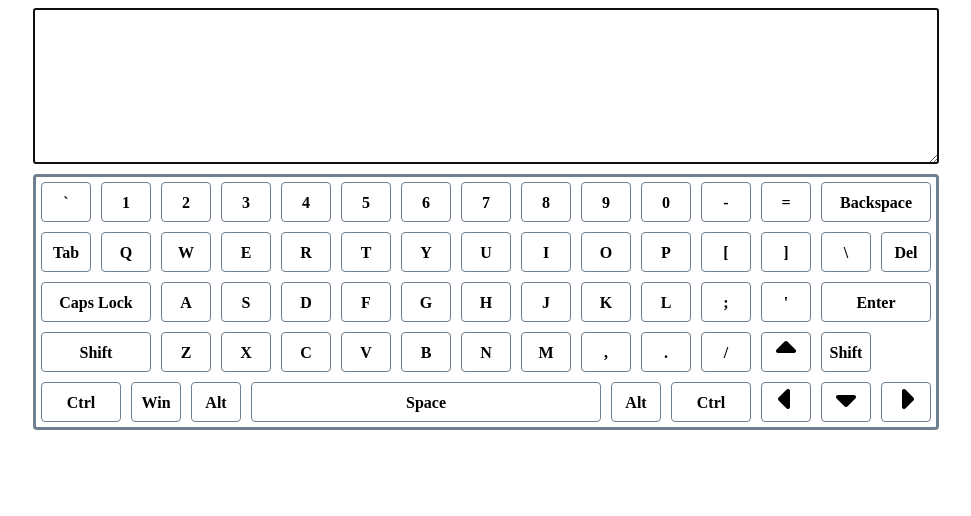
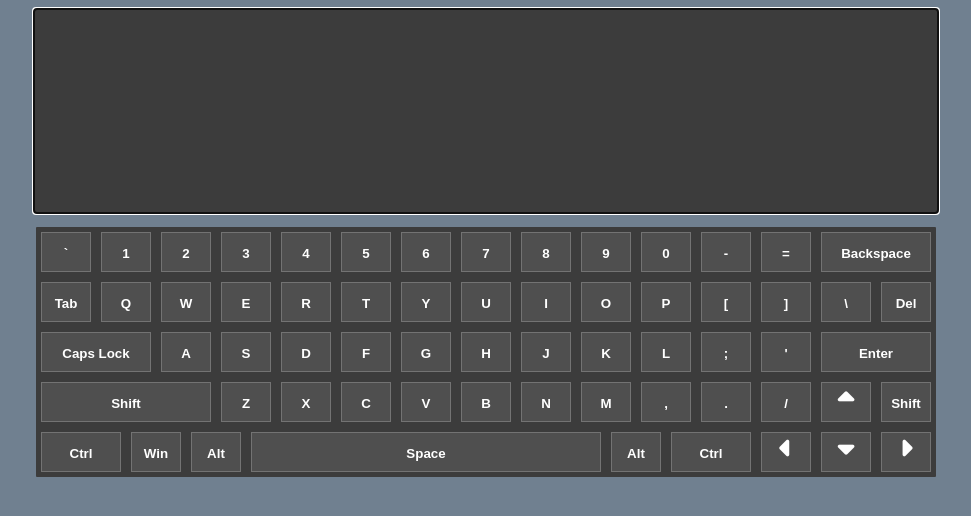
Before and after one commit to mbulldozer/virtual-keyboard, a plain HTML site: page index.html in a window 1280 px wide. Shown: the whole page, without its empty margins (157-1128 px from the left). Drawn offline with Linux system fonts and the light colour scheme.

Commit message:
feat: add keypress animation

```diff
--- a/js/keyboard.js
+++ b/js/keyboard.js
@@ -4,7 +4,7 @@ const KEYBOARD = document.createElement('div');
 
 CONTAINER.classList.add('container');
 TEXTAREA.classList.add('textarea');
-TEXTAREA.setAttribute('cols',30);
+TEXTAREA.setAttribute('cols', 30);
 TEXTAREA.setAttribute('rows', 10);
 KEYBOARD.classList.add('keyboard');
 document.body.append(CONTAINER);
@@ -12,10 +12,23 @@ CONTAINER.append(TEXTAREA, KEYBOARD);
 TEXTAREA.focus();
 
 KEYS.forEach(key => {
-  let keyNode = document.createElement('div');
-  keyNode.innerHTML=key.classes.includes("letter")?key.eng.toUpperCase():key.eng;
-  key.classes.forEach(el => keyNode.classList.add(el));
-  KEYBOARD.append(keyNode);
+    let keyNode = document.createElement('button');
+    keyNode.setAttribute('type', 'button');
+    keyNode.innerHTML = key.classes.includes("letter") ? key.eng.toUpperCase() : key.eng;
+    key.classes.forEach(el => keyNode.classList.add(el));
+    KEYBOARD.append(keyNode);
+});
+
+window.addEventListener("mousedown", e => {
+    if (e.target.tagName === 'BUTTON') {
+      e.target.classList.add('pressed');
+    }
+});
+
+window.addEventListener("mouseup", e => {
+    if (e.target.tagName === 'BUTTON') {
+        e.target.classList.remove('pressed');
+    }
 });
 
 TEXTAREA.addEventListener("blur", () => {
--- a/style.css
+++ b/style.css
@@ -1,3 +1,7 @@
+body {
+    background-color: slategrey;
+}
+
 .container {
     width: 900px;
     margin: 0 auto;
@@ -7,6 +11,10 @@
     display: block;
     width: 900px;
     margin-bottom: 10px;
+    background-color: #3C3C3C;
+    color: #FFF;
+    font-size: 18px;
+    resize: none;
 }
 
 .keyboard {
@@ -19,18 +27,34 @@
     border-radius: 4px;
     padding: 5px;
     text-align: center;
-    font-weight: bold;
+    background-color: #3C3C3C;
 }
 
 .key {
     grid-column-end: span 2;
-    border: 1px solid slategray;
-    border-radius: 4px;
+    border: 1px solid rgba(255,255,255,0.2);
+    background-color: rgba(255,255,255,0.1);
+    transition: 0.2s ease-in-out;
+    color: #FFF;
+    line-height: 40px;
+    font-weight: bold;
     cursor: pointer;
-    line-height: 40px;
 }
 
-.backspace, .caps, .enter, .left-shift {
+.key:hover {
+    background-color: rgba(255,255,255,0.3);
+}
+
+.pressed {
+    color: darkgrey;
+    background-color: #3C3C3C;
+}
+
+.pressed:hover {
+    background-color: #3C3C3C;
+}
+
+.backspace, .caps, .enter {
     grid-column-end: span 4;
 }
 
@@ -38,13 +62,12 @@
     grid-column-end: span 3;
 }
 
+.left-shift {
+    grid-column-end: span 6;
+}
+
 .space {
     grid-column-end: span 12;
-}
-
-.letter {
-    /*padding-left: 22px;*/
-    /*padding-top: 12px;*/
 }
 
 .fa {
```
